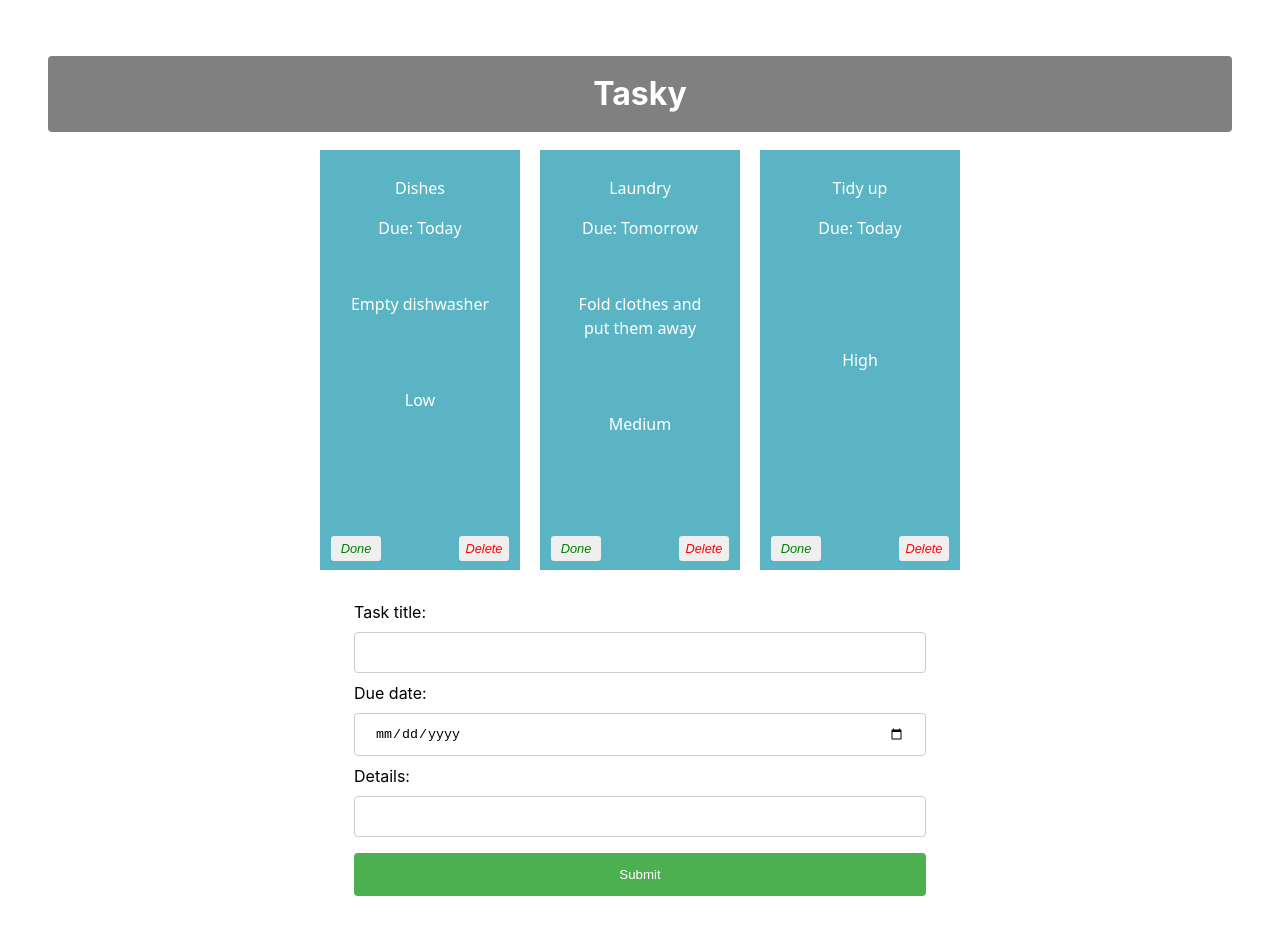
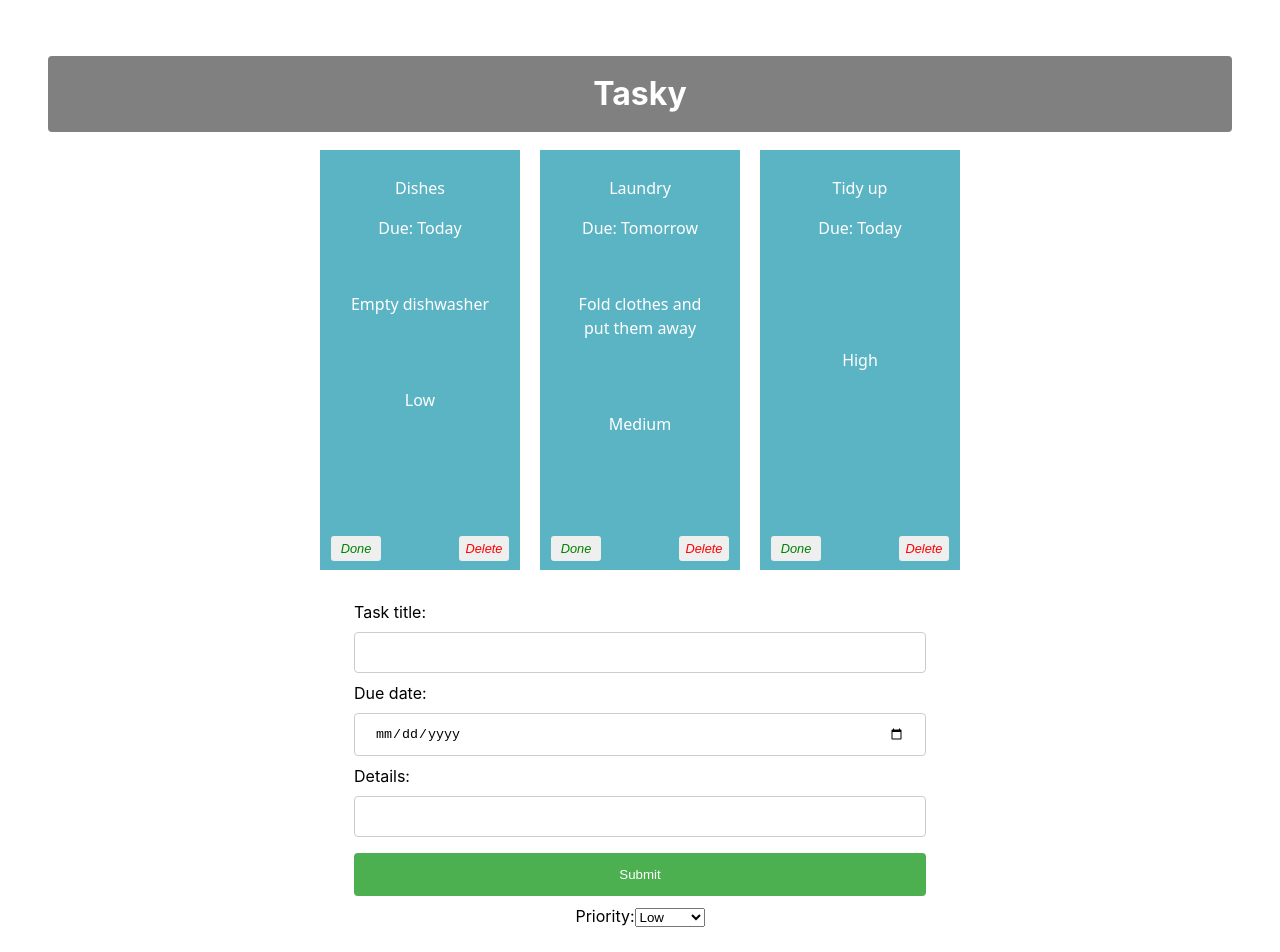
Before and after one commit to FionnODoc/react-basics-labs, a React (Vite) app in the folder tasky/: page / in a window 1280 px wide. Shown: the top 952 px of the page. Built offline with nearby package versions, Linux system fonts and the light colour scheme.

Commit message:
Tasky Lab 2a - Exercise done

```diff
--- a/tasky/components/Form.jsx
+++ b/tasky/components/Form.jsx
@@ -22,6 +22,13 @@ const AddTaskForm = (props) => {
 
         <input type="submit" value="Submit" />
         </form>
+    <label for="Priority">Priority:</label>
+
+<select name="cars" id="cars">
+  <option value="Low">Low</option>
+  <option value="Medium">Medium</option>
+  <option value="High">High</option>
+</select>
     </div>
   )
 };
```
